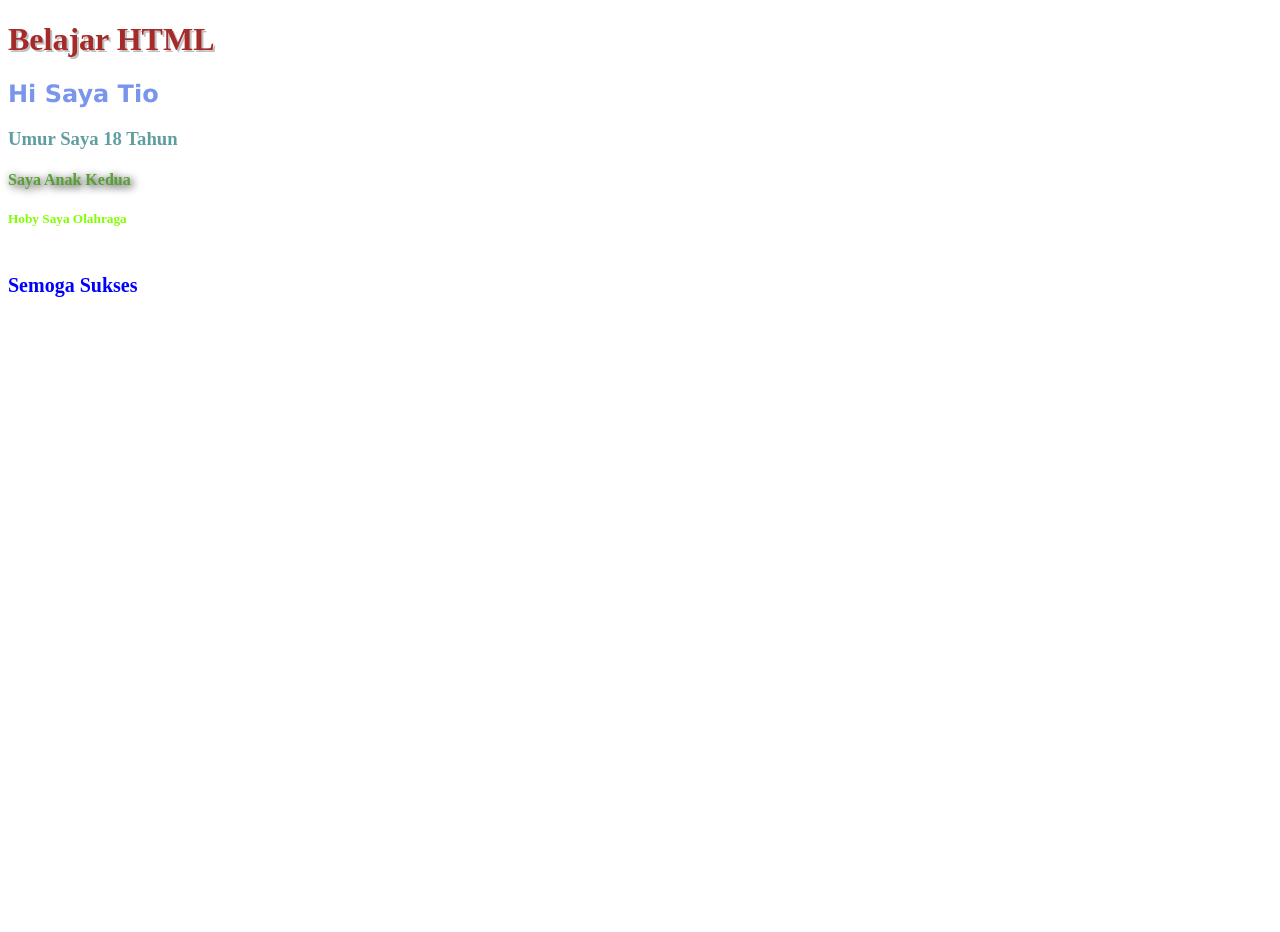
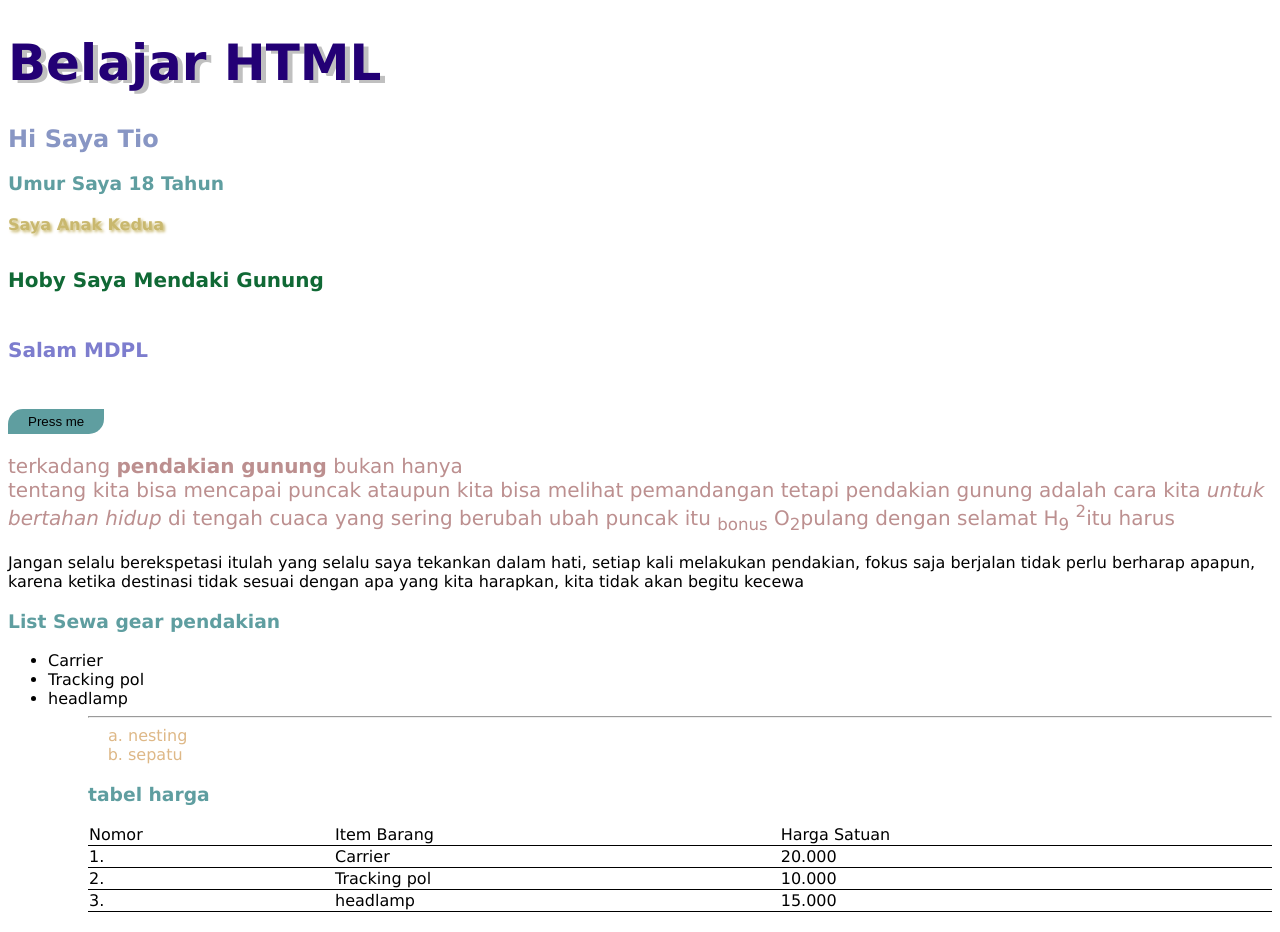
Before and after one commit to tio2401010006/latihan-1, a plain HTML site: page index.html in a window 1280 px wide. Before the commit the page ends 800 px from the top, so only its background shows below. Drawn offline with Linux system fonts and the light colour scheme.

Commit message:
Perubahan Terakhir Ade Tio 01

```diff
--- a/index.html
+++ b/index.html
@@ -6,13 +6,31 @@
   <title>Hello World</title>
   <link href='/style.css' rel='stylesheet'>
   <style>
-    h1{color: brown;font-weight:bold;text-shadow:2px 2px #c0c0c0}
-  h2{color: rgb(122, 149, 236);font-family: Verdana, Geneva, Tahoma, sans-serif;}
+    h1{color: rgb(35, 0, 117);font-weight:bold;text-shadow:5px 3px #c0c0c0;font-size: 50px;}
+  h2{color: rgb(136, 150, 196);font-family: Verdana, Geneva, Tahoma, sans-serif;}
   h3{color: cadetblue;}
-  h4{color: #56a132;text-shadow:2px 2px 8px #000;}
-  h5{color: chartreuse;}
-  h6{color:blue;font-size:20px;}
-
+  h4{color: #c9b86e;text-shadow:  2px 2px 3px #c9b86e }
+  h5{color: rgb(16, 105, 53);font-size: 20px;}
+  h6{color:rgb(125, 125, 206);font-size:20px;}
+ button{background-color: cadetblue;
+padding: 5px 20px 5px 20px;
+border: none;
+border-radius: 15px 0;
+}
+ p{font-size: 20px;color: rosybrown;}
+ table{
+  width: 100%;
+ }
+ table,th,td{
+  border-bottom: 1px solid black;
+  border-collapse: collapse;
+ }
+th{
+  text-align: :center;
+}
+tr:hover{
+  background-color: rgb(62, 35, 182);
+}
   </style>
 </head>
 
@@ -21,8 +39,54 @@
     <h2> Hi Saya Tio</h2>
     <h3>Umur Saya 18 Tahun</h3>
     <h4>Saya Anak Kedua</h4>
-    <h5>Hoby Saya Olahraga</h5>
-    <h6>Semoga Sukses</h6>
-  <script defer type="text/javascript" src="/main.js"></script>
+    <h5>Hoby Saya Mendaki Gunung</h5>
+    <h6>Salam MDPL</h6>
+    <button onclick="console.Log('hello');">Press me</button>
+    <p>terkadang <strong>pendakian gunung</strong> bukan hanya <br>tentang kita bisa mencapai puncak ataupun kita bisa melihat pemandangan tetapi pendakian gunung adalah cara kita <i>untuk bertahan hidup</i> di tengah cuaca yang sering berubah ubah puncak itu <sub>bonus</sub> O<sub>2</sub>pulang dengan selamat H<sub>9</sub> <sup>2</sup>itu harus</p
+ <p>Jangan selalu berekspetasi itulah yang selalu saya tekankan dalam hati, setiap kali melakukan pendakian, fokus saja berjalan tidak perlu berharap apapun, karena ketika destinasi tidak sesuai dengan apa yang kita harapkan, kita tidak akan begitu kecewa</p>
+ <h3>List Sewa gear pendakian</h3>
+ <ul>
+  <li>Carrier</li>
+  <li>Tracking pol</li>
+  <li>headlamp</li>
+  <ul>
+    <hr>
+    <ol style="color: burlywood;list-style: lower-alpha;">
+      <li>nesting</li>
+      <li>sepatu</li>
+      </ol>
+      <script defer type="text/javascript" src="/main.js"></script>
+      </p>
+      <p>
+        <h3>tabel harga</h3>
+        <table>
+          <thead>
+          <tr>
+            <td>Nomor</td>
+            <td>Item Barang</td>
+            <td>Harga Satuan</td>
+          </tr>
+        </thead>
+        <tbody>
+          <tr>
+            <td>1.</td>
+            <td>Carrier</td>
+            <td>20.000</td>
+            </tr>
+            <tr>
+              <td>2.</td>
+              <td>Tracking pol</td>
+              <td>10.000</td>
+              </tr>
+              <tr>
+                <td>3.</td>
+                <td>headlamp</td>
+                <td>15.000</td>
+                </tr>
+              </tbody>
+        </table>
+      </p>
+
+
 </body>
 </html>
--- a/style.css
+++ b/style.css
@@ -1,2 +1,5 @@
 /* Add styles here */
 h1{color: brown}
+body{font-family: Verdana, Geneva, Tahoma, sans-serif;}
+button{background-color: rgb(92, 150, 130);}
+padding: 5px 20px 5px 20px;}
```
